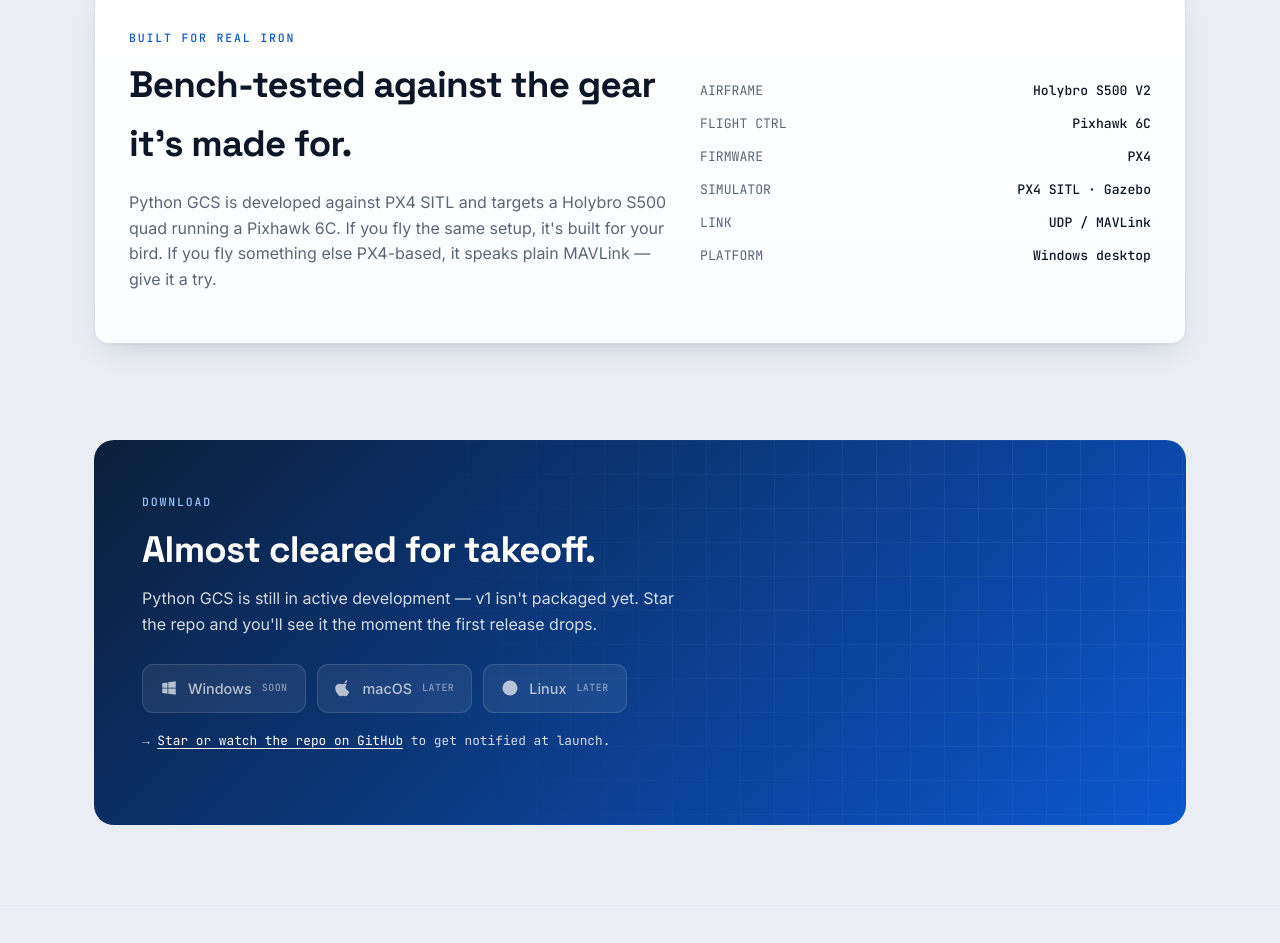
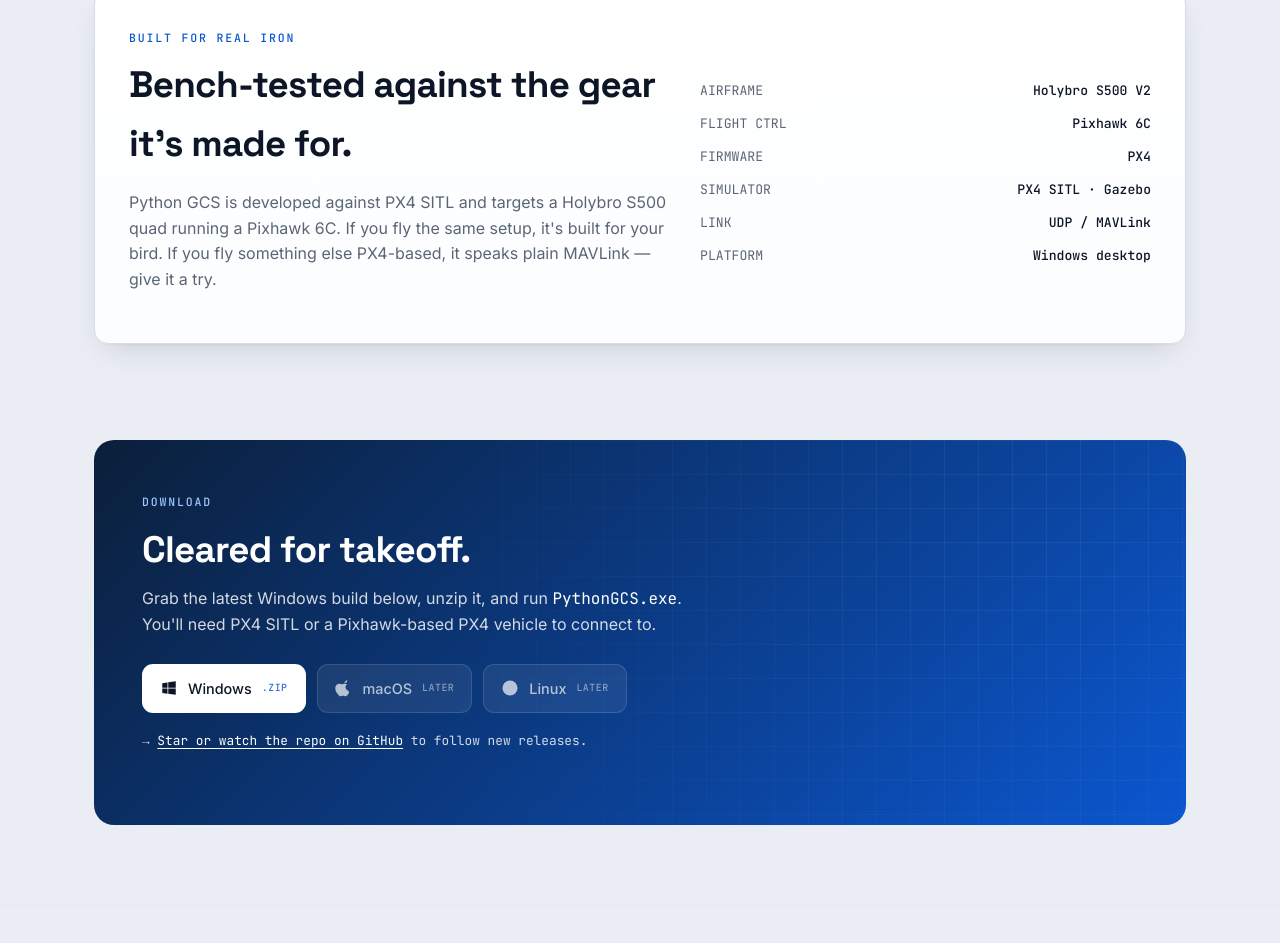
Before and after one commit to HarryZ0305/python-gcs, a plain HTML site: page index.html in a window 1280 px wide. Shown: the part 1563-2506 px from the top of the page. Drawn offline with Linux system fonts and the light colour scheme.

Commit message:
Added Windows download link

```diff
--- a/index.html
+++ b/index.html
@@ -648,6 +648,23 @@
       opacity: .7
     }
 
+    .plat.ready {
+      background: #fff;
+      color: var(--ink);
+      cursor: pointer;
+      transition: .18s
+    }
+
+    .plat.ready:hover {
+      transform: translateY(-2px);
+      box-shadow: 0 8px 20px -8px rgba(0, 0, 0, .35)
+    }
+
+    .plat.ready small {
+      opacity: .85;
+      color: var(--blue)
+    }
+
     .notify {
       font-family: 'JetBrains Mono', monospace;
       font-size: .8rem;
@@ -749,12 +766,13 @@
         <p class="lede">A clean MAVLink ground control station for PX4 multirotors — live telemetry, satellite maps that
           work in the field, a 3D attitude view, and full mission planning. Built by a builder, for a real Pixhawk.</p>
         <div class="cta">
-          <a class="btn btn-primary" href="#download">Get it <span class="badge">SOON</span></a>
+          <a class="btn btn-primary"
+            href="https://github.com/HarryZ0305/python-gcs/releases/latest/download/PythonGCS-windows.zip">Download for
+            Windows</a>
           <a class="btn btn-ghost" href="https://github.com/HarryZ0305/python-gcs" target="_blank" rel="noopener">View
             the source</a>
         </div>
-        <div class="meta-line">v1.0 &middot; status: <b>in development</b> &middot; Windows desktop &middot; PX4 /
-          MAVLink</div>
+        <div class="meta-line">v1.0 &middot; <b>available for Windows</b> &middot; PX4 / MAVLink</div>
       </div>
 
       <div class="panel" id="cluster">
@@ -933,14 +951,17 @@
       <div class="dl">
         <div class="dl-in">
           <span class="sec-eyebrow" style="color:#9ec6ff">Download</span>
-          <h2>Almost cleared for takeoff.</h2>
-          <p>Python GCS is still in active development — v1 isn't packaged yet. Star the repo and you'll see it the
-            moment the first release drops.</p>
+          <h2>Cleared for takeoff.</h2>
+          <p>Grab the latest Windows build below, unzip it, and run <span class="mono"
+              style="color:#fff">PythonGCS.exe</span>. You'll need PX4 SITL or a Pixhawk-based PX4 vehicle to connect
+            to.</p>
           <div class="plats">
-            <div class="plat soon"><svg width="18" height="18" viewBox="0 0 24 24" fill="currentColor">
+            <a class="plat ready"
+              href="https://github.com/HarryZ0305/python-gcs/releases/latest/download/PythonGCS-windows.zip"><svg
+                width="18" height="18" viewBox="0 0 24 24" fill="currentColor">
                 <path
                   d="M3 5.5 10 4.5v7H3v-6Zm0 13L10 19.5v-7H3v6ZM11 4.3 21 3v8.5H11V4.3Zm0 15.4L21 21v-8.5H11v7.2Z" />
-              </svg> Windows <small>SOON</small></div>
+              </svg> Windows <small>.ZIP</small></a>
             <div class="plat soon"><svg width="18" height="18" viewBox="0 0 24 24" fill="currentColor">
                 <path
                   d="M16.4 1.6c.1 1-.3 2-.9 2.8-.7.8-1.7 1.4-2.7 1.3-.1-1 .4-2 1-2.7.6-.8 1.7-1.3 2.6-1.4ZM19 17.3c-.5 1.1-.7 1.6-1.3 2.6-.9 1.4-2.1 3.1-3.6 3.1-1.3 0-1.7-.8-3.4-.8-1.8 0-2.2.8-3.5.8-1.5 0-2.6-1.5-3.5-2.9C-.2 16-.6 9.9 2.3 7.6c1-.8 2.4-1.3 3.6-1.3 1.4 0 2.3.8 3.5.8 1.1 0 1.8-.8 3.4-.8 1.1 0 2.3.3 3.2 1.1-2.8 1.6-2.4 5.7.0 6.9Z" />
@@ -950,7 +971,7 @@
               </svg> Linux <small>LATER</small></div>
           </div>
           <p class="notify">→ <a href="https://github.com/HarryZ0305/python-gcs" target="_blank" rel="noopener">Star or
-              watch the repo on GitHub</a> to get notified at launch.</p>
+              watch the repo on GitHub</a> to follow new releases.</p>
         </div>
       </div>
     </section>
```
